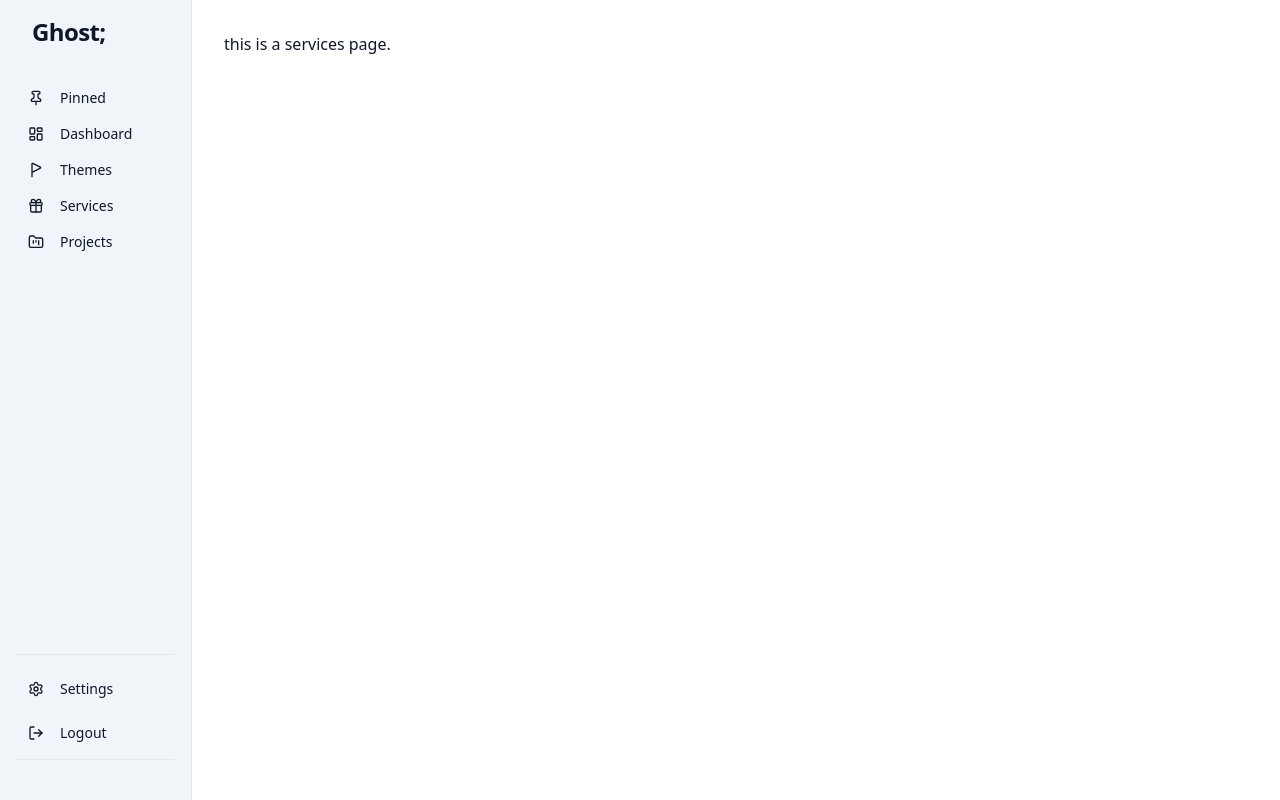
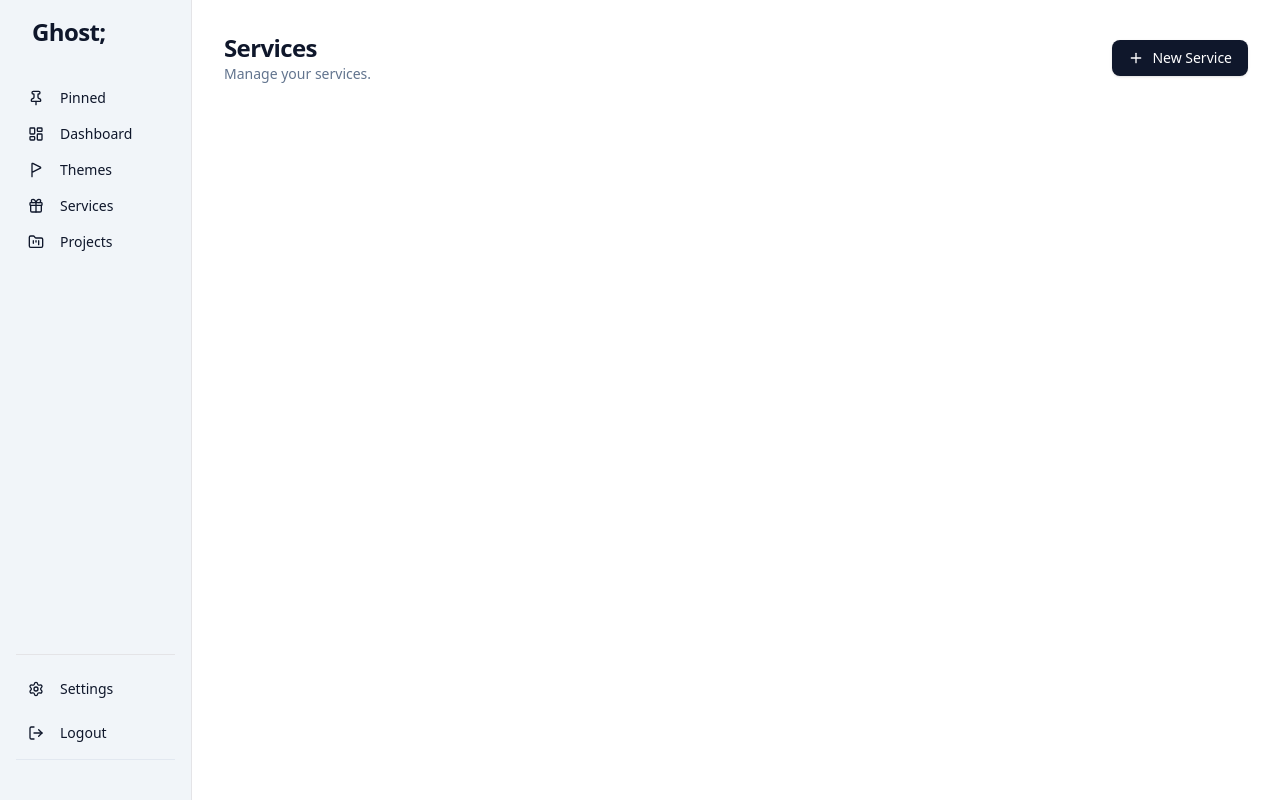
Before and after one commit to rnapyzz/pjt_ghost, a React app in the folder frontend/: page /services in a window 1280 px wide. Built offline with nearby package versions, Linux system fonts and the light colour scheme; no server answers; sample sign-in values are in the browser's storage; the HTML template or start-up script is replaced by a standard one.

Commit message:
feat: テーマページのベースを作成

```diff
--- a/frontend/src/App.tsx
+++ b/frontend/src/App.tsx
@@ -5,6 +5,7 @@ import { Signup } from "./pages/Singup";
 import { Login } from "./pages/Login";
 import { ProtectedRoute } from "./features/auth/components/ProtectedRoute";
 import { Themes } from "./pages/Themes";
+import { Services } from "./pages/Services";
 
 function App() {
   return (
@@ -15,7 +16,7 @@ function App() {
           <Route element={<DashboardLayout />}>
             <Route path="/" element={<Home />} />
             <Route path="/themes" element={<Themes />} />
-            <Route path="/services" element={<p>this is a services page.</p>} />
+            <Route path="/services" element={<Services />} />
             <Route path="/projects" element={<p>This is a projects page.</p>} />
             <Route path="/settings" element={<></>} />
           </Route>
--- /dev/null
+++ b/frontend/src/pages/Services.tsx
@@ -0,0 +1,38 @@
+import { Plus } from "lucide-react";
+
+export function Services() {
+  return (
+    <div>
+      {/* header */}
+      <div className="flex flex-col gap-4 sm:flex-row sm:items-center sm:justify-between">
+        {/* page title */}
+        <div>
+          <h1 className="text-2xl font-bold tracking-tight text-slate-900">
+            Services
+          </h1>
+          <p className="text-sm text-slate-500">Manage your services.</p>
+        </div>
+        {/* create button */}
+        <button
+          onClick={() => console.log("not implemented")}
+          className="inline-flex items-center justify-center rounded-md bg-slate-900 px-4 py-2 text-sm font-mediunm text-white shadow hover:bg-slate-800 transition-colors"
+        >
+          <Plus className="mr-2 h-4 w-4" />
+          New Service
+        </button>
+      </div>
+
+      {/* toolbar */}
+      <div></div>
+
+      {/* view toggle button */}
+      <div></div>
+
+      {/* content area */}
+      <div></div>
+
+      {/* dialog */}
+      <div></div>
+    </div>
+  );
+}
```
